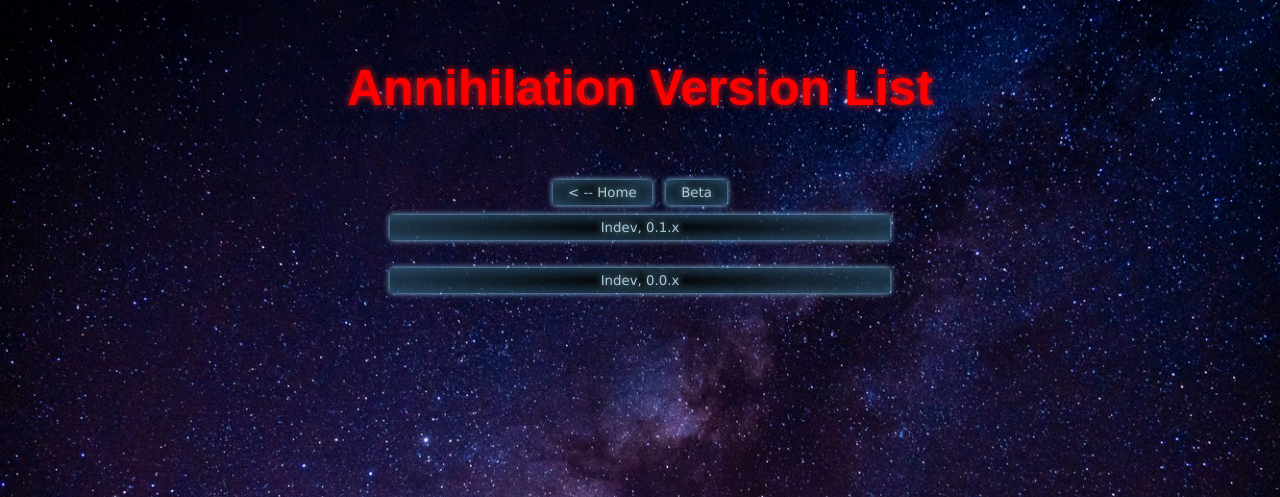
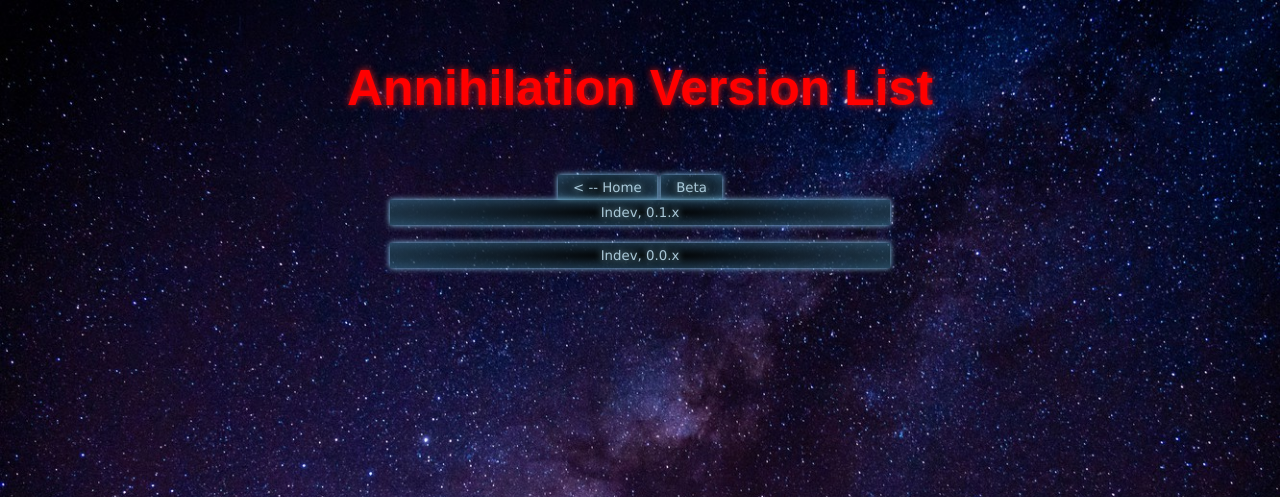
Before and after one commit to vortex418/annihilation, a PHP site: page /versions/index.html in a window 1280 px wide. Shown: the top 497 px of the page. Run offline with PHP 8.4, Linux system fonts and the light colour scheme.

Commit message:
Update styles.css

```diff
--- a/styles.css
+++ b/styles.css
@@ -43,7 +43,6 @@ button{
 	color:hsla(200,100%,90%,.8);
 	font-family:Play,Verdana;
 	border:0;
-	margin: 5px;
 	padding: 5px 15px;
 }
 button:hover{
```
